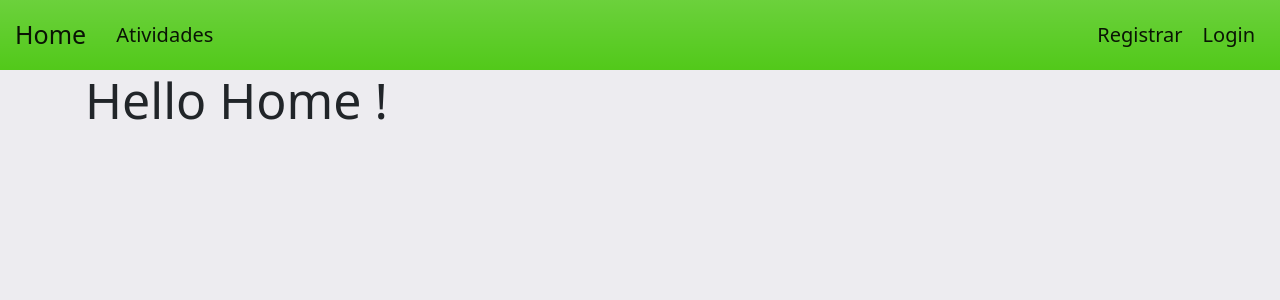
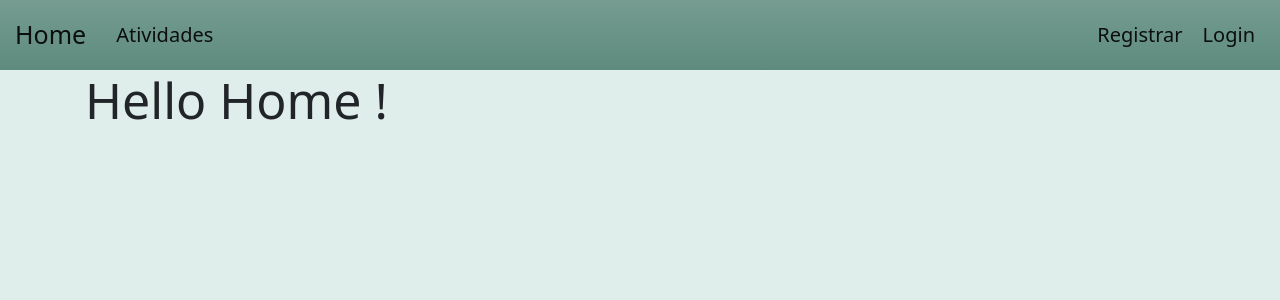
Before and after one commit to Atzingen/corretorIA, a Django app: page / in a window 1280 px wide. Shown: the top 300 px of the page. Run offline with Django 4.2, Linux system fonts and the light colour scheme; some libraries are stand-ins or nearby versions.

Commit message:
css update

```diff
--- a/static/styles/main.css
+++ b/static/styles/main.css
@@ -1,9 +1,13 @@
 body, .container{
-    background: #edecf0 no-repeat center center fixed;
+    background: #DFEEEA no-repeat center center fixed;
 }
 
 .navbar {
-    background-color: #52c91a;
+    background-color: #5E8B7E;
+}
+
+.container-inside {
+  background: #A7C4BC;
 }
 
 html {
```
Also changed, not shown: submits/templates/registrar.html (+4 -3 lines).
